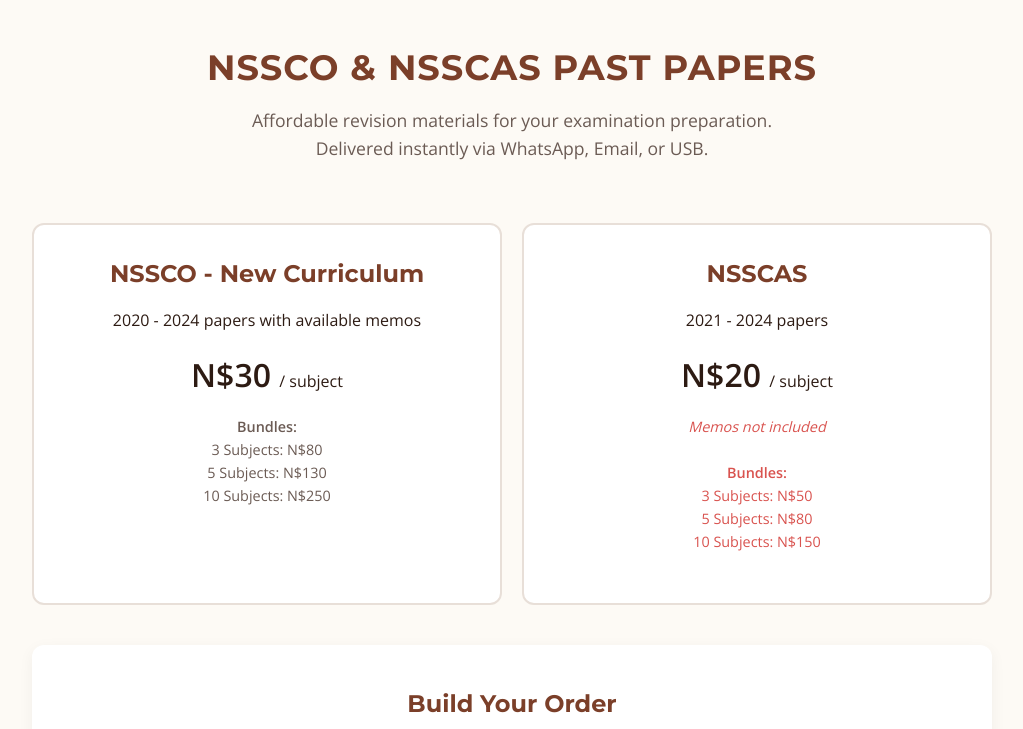
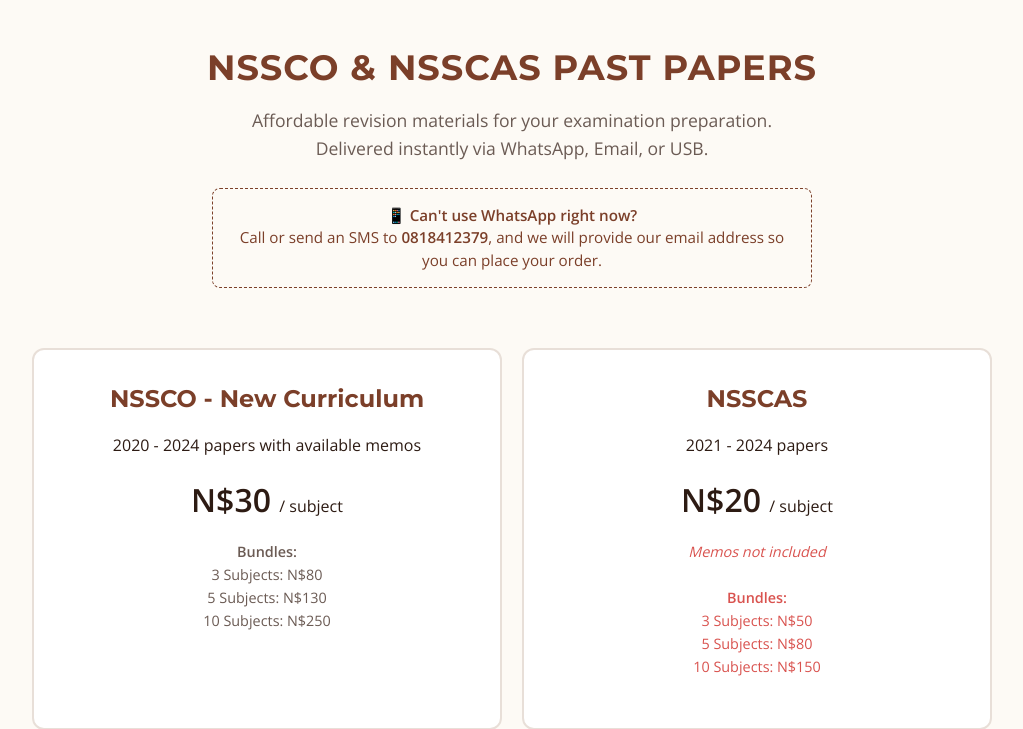
Before and after one commit to hafenishitaku-afk/past-papers-app, a Flask app: page / in a window 1280 px wide. Shown: the top 729 px of the page, without its empty margins (128-1151 px from the left). Run offline with Flask 3, Linux system fonts and the light colour scheme.

Commit message:
Added offline contact notice for WhatsApp fallback

```diff
--- a/templates/index.html
+++ b/templates/index.html
@@ -49,13 +49,35 @@
             .form-grid { grid-template-columns: 1fr; }
             h1 { font-size: 1.8rem; }
         }
+
+
+        /* Notice Box */
+        .notice-box {
+            background-color: #fdfaf5;
+            border: 1px dashed #7b3f29;
+            border-radius: 8px;
+            padding: 15px 20px;
+            margin: 25px auto 0 auto;
+            max-width: 600px;
+            font-size: 0.95rem;
+            color: var(--primary);
+            line-height: 1.5;
+        }
+
     </style>
 </head>
 <body>
 
     <header>
         <h1>NSSCO & NSSCAS Past Papers</h1>
+        <!-- <p class="subtitle">Affordable revision materials for your examination preparation. Delivered instantly via WhatsApp, Email, or USB.</p> -->
         <p class="subtitle">Affordable revision materials for your examination preparation. Delivered instantly via WhatsApp, Email, or USB.</p>
+
+        <div class="notice-box">
+            <strong>📱 Can't use WhatsApp right now?</strong><br>
+            Call or send an SMS to <strong>0818412379</strong>, and we will provide our email address so you can place your order.
+        </div>
+
     </header>
 
     <div class="container">
```
